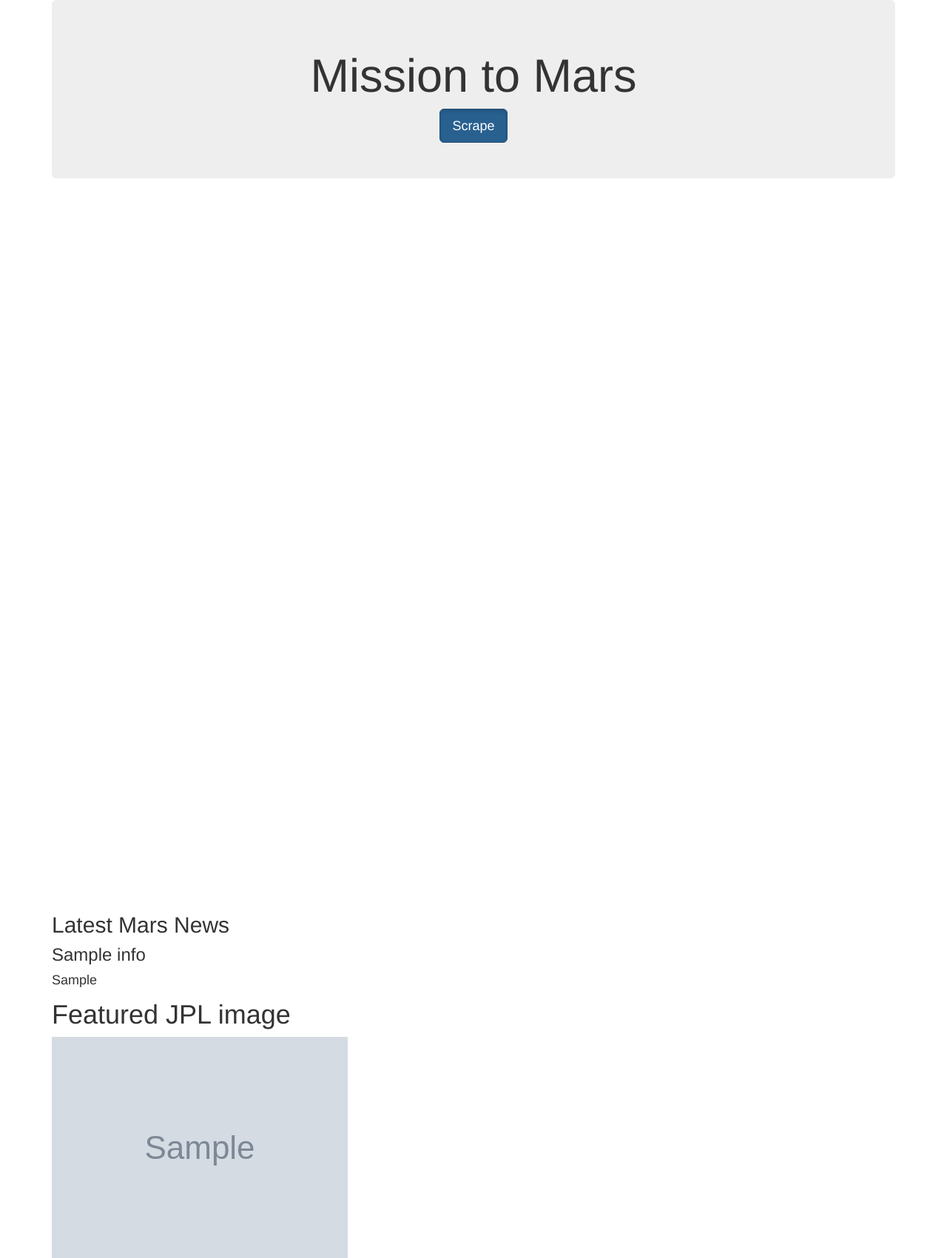
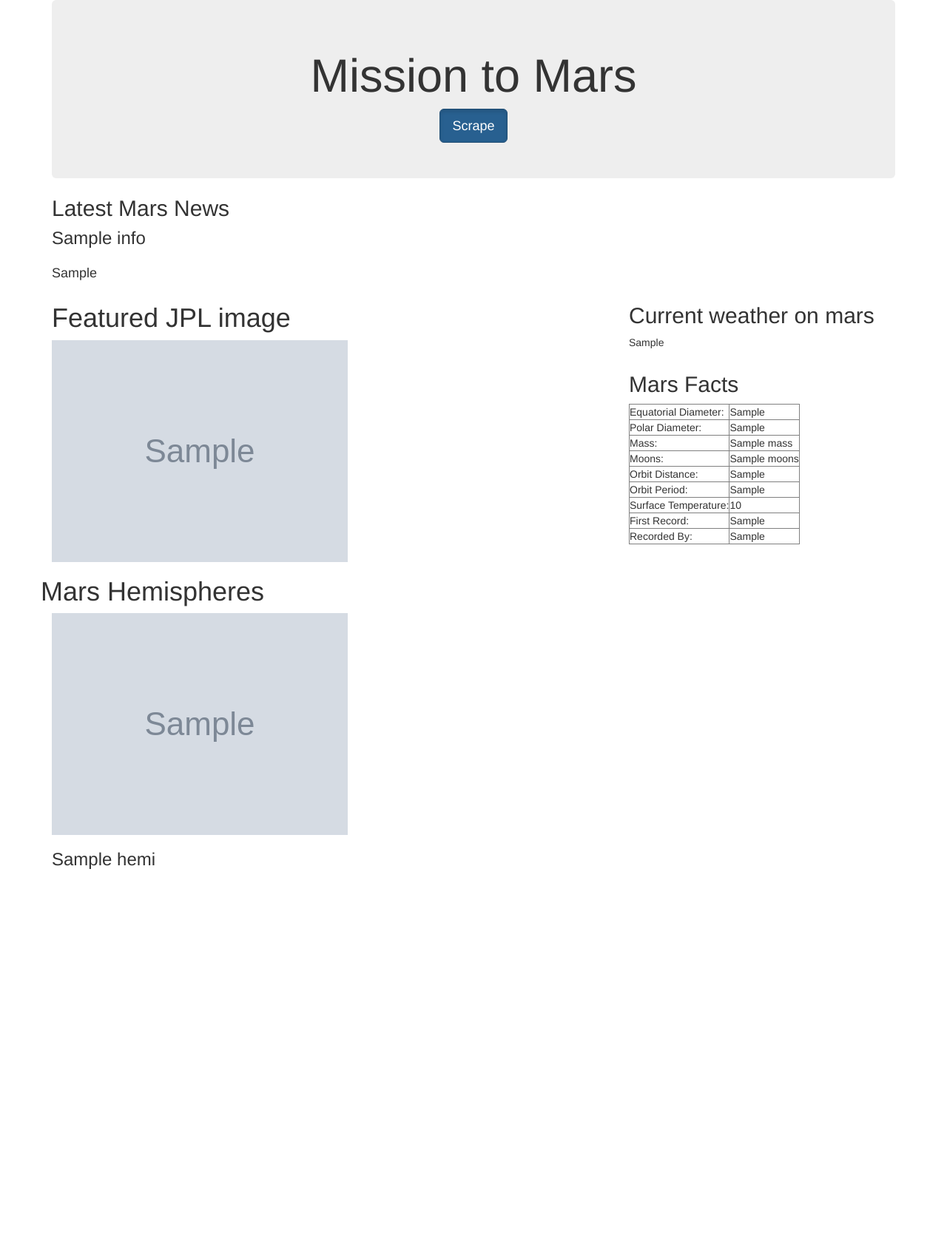
Before and after one commit to tslindner/web-scrape-challenge-Mars, a Flask app: page / in a window 1280 px wide. Shown: the top 1701 px of the page at 74% size. After the commit the page ends 1175 px from the top, so only its background shows below. Run offline with Flask 2, Linux system fonts and the light colour scheme; grey boxes marked "Sample" are stand-in pictures; a database or web service that is not in the repository returns one stand-in record (values such as "Sample title"); some libraries are stand-ins or nearby versions.

Commit message:
fix css link

```diff
--- /dev/null
+++ b/static/css/style.css
@@ -0,0 +1,12 @@
+
+img {
+    display: block;
+    max-width: 100%;
+    height: auto;
+  }
+
+.mars_news {
+    margin-bottom: 0px;
+    margin-top: 0px;
+    line-height: 0.72em;
+}
--- a/templates/index.html
+++ b/templates/index.html
@@ -5,7 +5,7 @@
     <meta charset="UTF-8">
     <title>Home</title>
     <link rel="stylesheet" href="https://cdnjs.cloudflare.com/ajax/libs/twitter-bootstrap/3.3.7/css/bootstrap.min.css" />
-    <link rel="stylesheet" type="text/css" href="style.css" />
+    <link rel="stylesheet" href="{{ url_for('static', filename='css/style.css') }}" />
     <!-- <link rel="stylesheet" href="../stylesheets/style.css"> -->
 </head>
 
@@ -16,8 +16,8 @@
             <a href="/scrape" class="btn btn-primary btn-lg active" role="button" aria-pressed="true">Scrape</a>
         </div>
             {% for item in info %}
-            <h2 class="text-left"> Latest Mars News</h2> <br>
-            <h3 class="text-left">{{ item.news_title }}</h3> <br>
+            <h2 class="text-left mars_news"> Latest Mars News</h2> <br>
+            <h3 class="text-left mars_news">{{ item.news_title }}</h3> <br>
             <h4 class="text-left">{{ item.news_p }}</h4>
         </div>
         <div class="container">
@@ -160,3 +160,5 @@
     </div>
 
 </body>
+
+</html>
--- a/templates/style.css
+++ /dev/null
@@ -1,23 +0,0 @@
-img {
-    display: block;
-    max-width: 100%;
-    height: auto;
-  }
-
-h2 {
-    margin-bottom: 0px;
-    line-height: 0.72em;
-    margin-top: 999px;
-}
-
-h3 {
-    margin-top: 0px;
-    margin-bottom: 0px;
-    line-height: 0.72em;
-}
-
-h4 {
-    margin-top: 0px;
-    margin-bottom: 0px;
-    line-height: 0.72em;
-}
```
Also changed, not shown: 1 other file.
